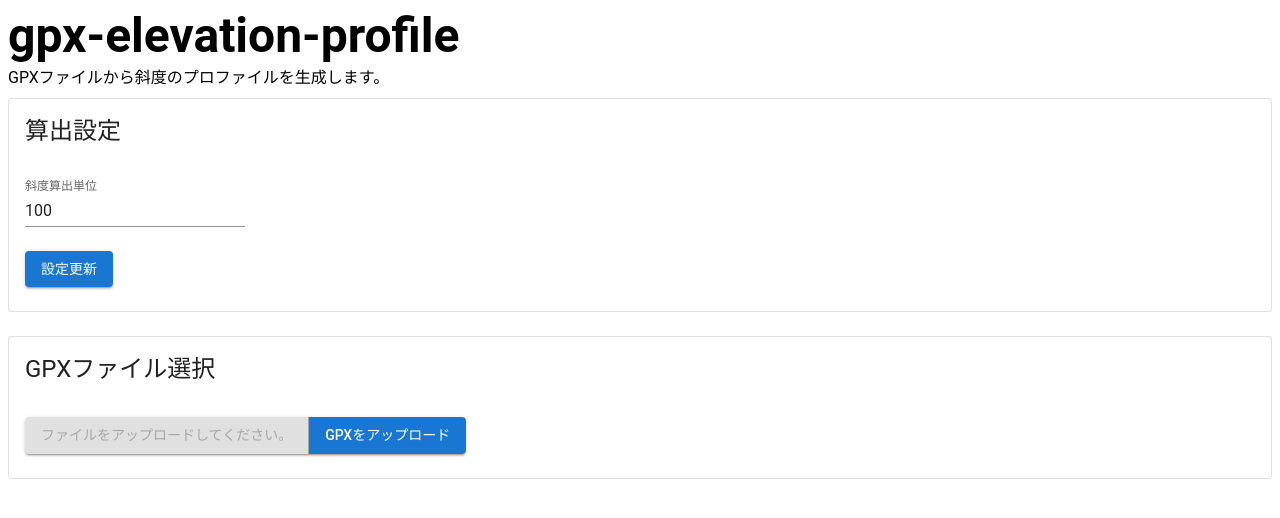
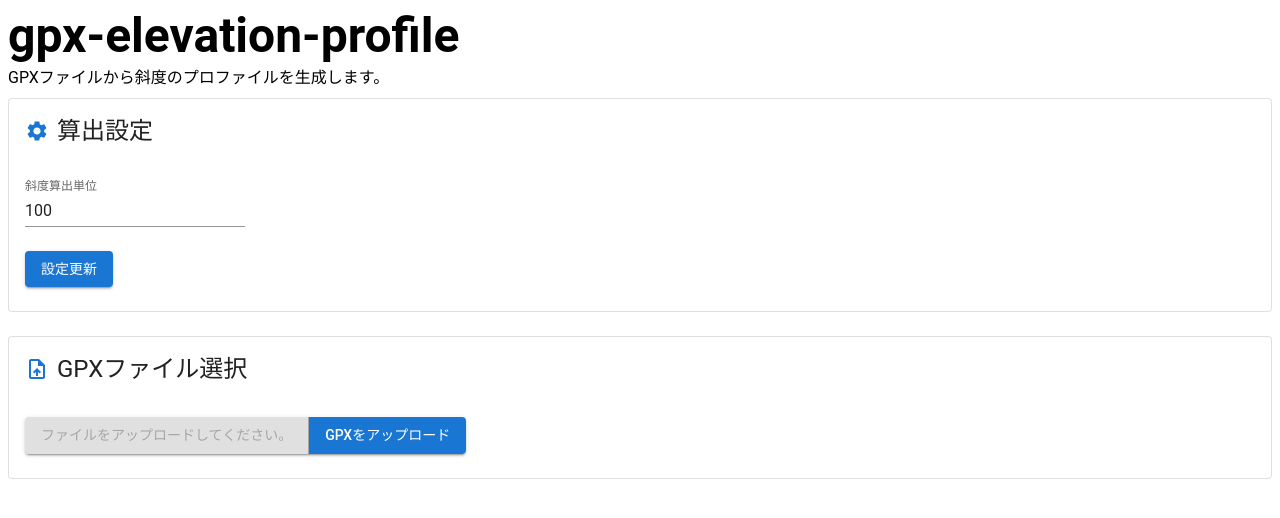
Before and after one commit to aoisupersix/gpx-elevation-profile, a React app: page / in a window 1280 px wide. Shown: the top 518 px of the page. Built offline with nearby package versions, Linux system fonts and the light colour scheme; the HTML template or start-up script is replaced by a standard one.

Commit message:
update: add icons on UI.

```diff
--- a/src/components/ElevationViewer.tsx
+++ b/src/components/ElevationViewer.tsx
@@ -2,6 +2,9 @@ import * as React from 'react'
 
 import 'react-json-pretty/themes/monikai.css'
 
+import AnalyticsIcon from '@mui/icons-material/Analytics'
+import BarChartIcon from '@mui/icons-material/BarChart'
+import DataObjectIcon from '@mui/icons-material/DataObject'
 import ExpandMoreIcon from '@mui/icons-material/ExpandMore'
 import {
     Accordion,
@@ -9,6 +12,8 @@ import {
     AccordionSummary,
     Card,
     CardContent,
+    CardHeader,
+    Stack,
     Typography,
 } from '@mui/material'
 import { Track } from 'gpxparser'
@@ -28,17 +33,25 @@ interface ElevationViewerProps {
 export const ElevationViewer: React.FC<ElevationViewerProps> = (props) => {
     return (
         <Card variant="outlined">
+            <CardHeader
+                title={
+                    <Stack direction="row" alignItems="center" gap={1}>
+                        <AnalyticsIcon color="primary" />
+                        <Typography variant="h5">{props.name}</Typography>
+                    </Stack>
+                }
+            />
             <CardContent>
-                <Typography variant="h5" gutterBottom>
-                    Result: {props.name}
-                </Typography>
                 <Accordion>
                     <AccordionSummary
                         expandIcon={<ExpandMoreIcon />}
                         aria-controls="panel2-content"
                         id="panel2-header"
                     >
-                        <Typography>斜度プロファイル</Typography>
+                        <Stack direction="row" alignItems="center" gap={1}>
+                            <BarChartIcon color="primary" />
+                            <Typography>斜度プロファイル</Typography>
+                        </Stack>
                     </AccordionSummary>
                     <AccordionSummary>
                         <ElevationGraph
@@ -53,9 +66,12 @@ export const ElevationViewer: React.FC<ElevationViewerProps> = (props) => {
                         aria-controls="panel1-content"
                         id="panel1-header"
                     >
-                        <Typography>
-                            ポイント間の距離と勾配を算出したJSON
-                        </Typography>
+                        <Stack direction="row" alignItems="center" gap={1}>
+                            <DataObjectIcon color="primary" />
+                            <Typography>
+                                ポイント間の距離と勾配を算出したJSON
+                            </Typography>
+                        </Stack>
                     </AccordionSummary>
                     <AccordionDetails>
                         <JSONPretty data={props.points} />
--- a/src/components/GpxUploader.tsx
+++ b/src/components/GpxUploader.tsx
@@ -1,11 +1,14 @@
 import * as React from 'react'
 
+import UploadFileIcon from '@mui/icons-material/UploadFile'
 import {
     Button,
     ButtonGroup,
     Card,
     CardContent,
     CardHeader,
+    Stack,
+    Typography,
 } from '@mui/material'
 import { Track } from 'gpxparser'
 import styled from 'styled-components'
@@ -36,7 +39,15 @@ export const GpxUploader: React.FC<GpxUploaderProps> = (props) => {
 
     return (
         <Card variant="outlined">
-            <CardHeader variant="outlined" title="GPXファイル選択" />
+            <CardHeader
+                variant="outlined"
+                title={
+                    <Stack direction="row" alignItems="center" gap={1}>
+                        <UploadFileIcon color="primary" />
+                        <Typography variant="h5">GPXファイル選択</Typography>
+                    </Stack>
+                }
+            />
             <CardContent>
                 <ButtonGroup
                     variant="contained"
--- a/src/components/ProfileSettingForm.tsx
+++ b/src/components/ProfileSettingForm.tsx
@@ -1,12 +1,15 @@
 import React from 'react'
 
+import SettingsIcon from '@mui/icons-material/Settings'
 import {
     Button,
     Card,
     CardContent,
     CardHeader,
     Grid,
+    Stack,
     TextField,
+    Typography,
 } from '@mui/material'
 
 import { defaultSetting, ProfileSetting } from '../models/profile-setting'
@@ -33,7 +36,15 @@ export const ProfileSettingForm: React.FC<ProfileSettingProps> = (props) => {
 
     return (
         <Card variant="outlined">
-            <CardHeader variant="outlined" title="算出設定" />
+            <CardHeader
+                variant="outlined"
+                title={
+                    <Stack direction="row" alignItems="center" gap={1}>
+                        <SettingsIcon color="primary" />
+                        <Typography variant="h5">算出設定</Typography>
+                    </Stack>
+                }
+            />
             <CardContent>
                 <Grid container spacing={3}>
                     <Grid item>
```
